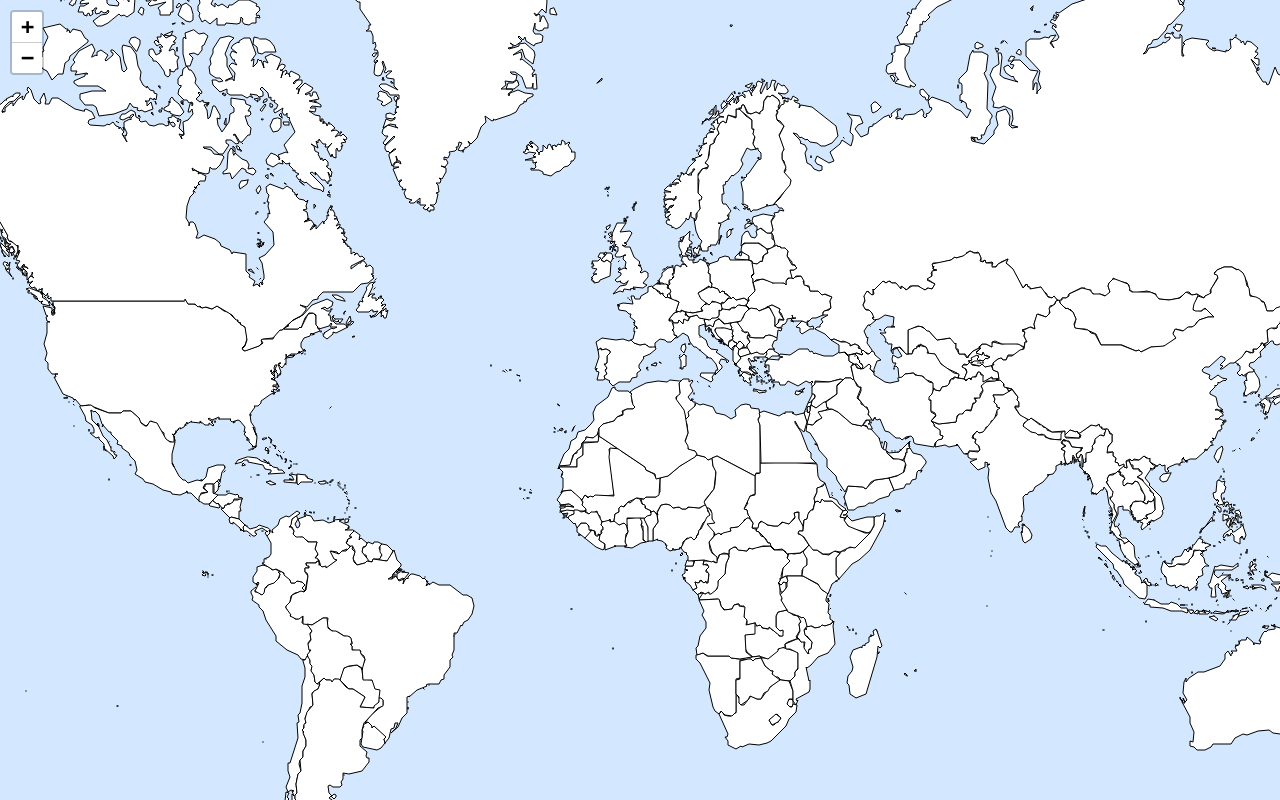
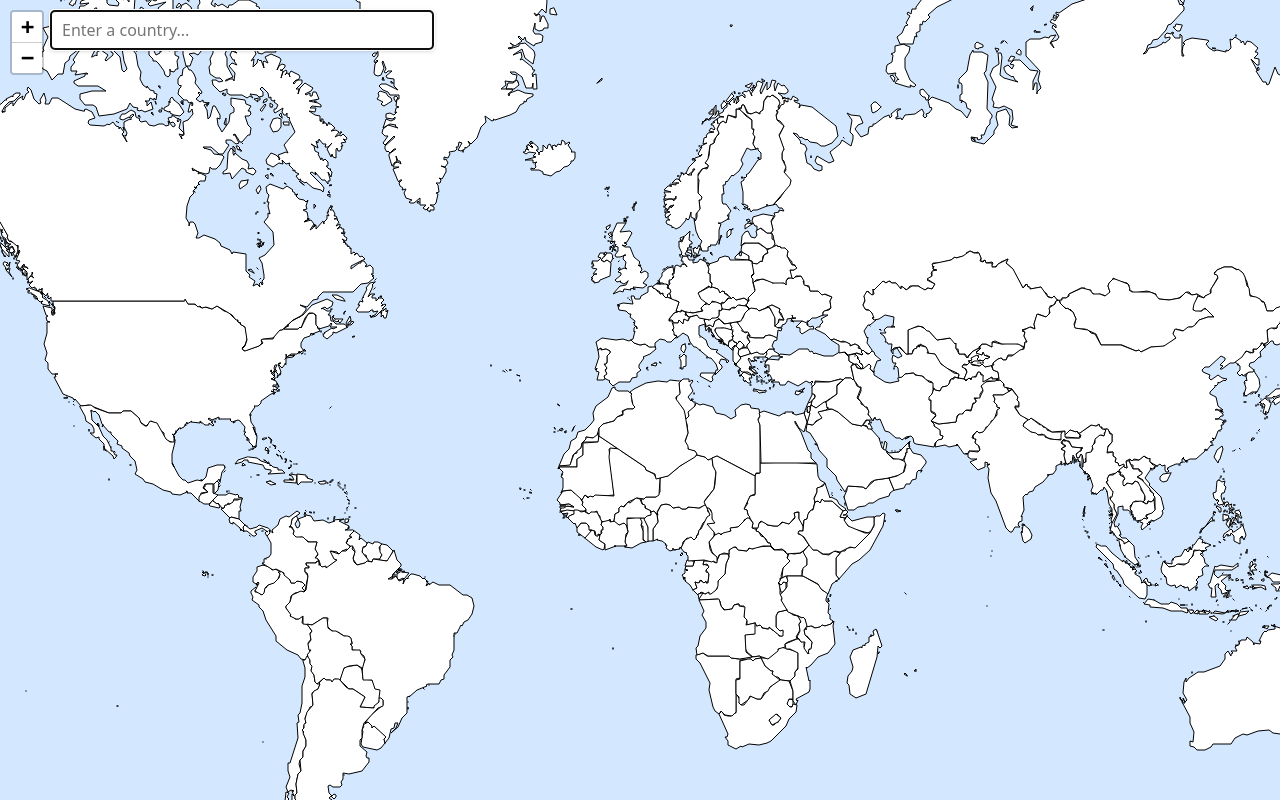
Before and after one commit to patrickcirtap/countries-quiz, a React (Vite) app: page / in a window 1280 px wide. Built offline with nearby package versions, Linux system fonts and the light colour scheme.

Commit message:
add user input text-box with debounce processing

```diff
--- a/src/components/WorldMap.tsx
+++ b/src/components/WorldMap.tsx
@@ -1,7 +1,26 @@
+import { useEffect, useRef, useState } from 'react';
 import { useWorldMap } from '../hooks/useWorldMap';
+import { useDebouncedValue } from '../hooks/useDebouncedValue';
+
+const INPUT_DEBOUNCE_MS = 400;
 
 export function WorldMap() {
-  const { containerRef, status } = useWorldMap();
+  const inputRef = useRef<HTMLInputElement>(null);
+  const { containerRef, status } = useWorldMap({
+    onMapClick: () => {
+      // Only refocus on desktop; on touch devices this would pop the keyboard.
+      if (window.matchMedia('(pointer: fine)').matches) {
+        inputRef.current?.focus();
+      }
+    },
+  });
+  const [input, setInput] = useState('');
+  const debouncedInput = useDebouncedValue(input, INPUT_DEBOUNCE_MS);
+
+  useEffect(() => {
+    const query = debouncedInput.trim();
+    if (query) console.log('Input:', query);
+  }, [debouncedInput]);
 
   return (
     <div className="map-root">
@@ -11,6 +30,17 @@ export function WorldMap() {
         data-testid="world-map"
         aria-label="World map"
       />
+      <input
+        ref={inputRef}
+        className="country-input"
+        type="text"
+        placeholder="Enter a country..."
+        aria-label="Enter a country"
+        value={input}
+        onChange={(event) => setInput(event.target.value)}
+        maxLength={50}
+        autoFocus
+      />
       {status !== 'ready' && (
         <div className="map-overlay" role="status">
           {status === 'loading' ? 'Loading...' : 'Could not load the map.'}
--- /dev/null
+++ b/src/hooks/useDebouncedValue.ts
@@ -0,0 +1,12 @@
+import { useEffect, useState } from 'react';
+
+export function useDebouncedValue<T>(value: T, delayMs: number): T {
+  const [debounced, setDebounced] = useState(value);
+
+  useEffect(() => {
+    const id = setTimeout(() => setDebounced(value), delayMs);
+    return () => clearTimeout(id);
+  }, [value, delayMs]);
+
+  return debounced;
+}
--- a/src/hooks/useWorldMap.ts
+++ b/src/hooks/useWorldMap.ts
@@ -2,6 +2,11 @@ import { useEffect, useRef, useState } from 'react';
 import * as L from 'leaflet';
 
 export type MapStatus = 'loading' | 'ready' | 'error';
+
+export interface CountryProperties {
+  name: string;
+  iso_a3: string;
+}
 
 const WORLD_BOUNDS: L.LatLngBoundsExpression = [
   [-90, -180],
@@ -23,9 +28,18 @@ const COUNTRY_STYLE: L.PathOptions = {
   opacity: 1,
 };
 
-export function useWorldMap() {
+interface UseWorldMapOptions {
+  onMapClick?: () => void;
+}
+
+export function useWorldMap({ onMapClick }: UseWorldMapOptions = {}) {
   const containerRef = useRef<HTMLDivElement | null>(null);
   const [status, setStatus] = useState<MapStatus>('loading');
+  const onMapClickRef = useRef(onMapClick);
+
+  useEffect(() => {
+    onMapClickRef.current = onMapClick;
+  }, [onMapClick]);
 
   useEffect(() => {
     const container = containerRef.current;
@@ -43,6 +57,12 @@ export function useWorldMap() {
     map.fitBounds(INITIAL_VIEW_BOUNDS);
     map.zoomIn(ZOOM_BOOST, { animate: false });
 
+    const handleMapClick = () => {
+      // Leaflet's zoom buttons refocus the map on click; defer so we win the focus.
+      setTimeout(() => onMapClickRef.current?.(), 0);
+    };
+    container.addEventListener('click', handleMapClick, true);
+
     let isCancelled = false;
     const controller = new AbortController();
 
@@ -55,7 +75,7 @@ export function useWorldMap() {
       })
       .then((data) => {
         if (isCancelled) return;
-        L.geoJSON(data, { style: COUNTRY_STYLE }).addTo(map);
+        L.geoJSON<CountryProperties>(data, { style: COUNTRY_STYLE }).addTo(map);
         setStatus('ready');
       })
       .catch((err) => {
@@ -67,6 +87,7 @@ export function useWorldMap() {
     return () => {
       isCancelled = true;
       controller.abort();
+      container.removeEventListener('click', handleMapClick, true);
       map.remove();
     };
   }, []);
--- a/src/index.css
+++ b/src/index.css
@@ -22,6 +22,22 @@ body {
   height: 100%;
 }
 
+.country-input {
+  position: absolute;
+  top: 10px;
+  left: 50px;
+  z-index: 1000;
+  box-sizing: border-box;
+  width: 24rem;
+  max-width: calc(100% - 60px);
+  padding: 7px 10px;
+  font-family: system-ui, sans-serif;
+  font-size: 1rem;
+  border: 2px solid rgba(0, 0, 0, 0.3);
+  border-radius: 4px;
+  box-shadow: 0 1px 4px rgba(0, 0, 0, 0.2);
+}
+
 /* No tile layer is used, so the Leaflet background is the ocean. */
 .leaflet-container {
   background: #d3e7ff;
```
Also changed, not shown: src/test/setup.ts (+16 -1 lines), 2 other files (tests, documents, lock files or other folders).
